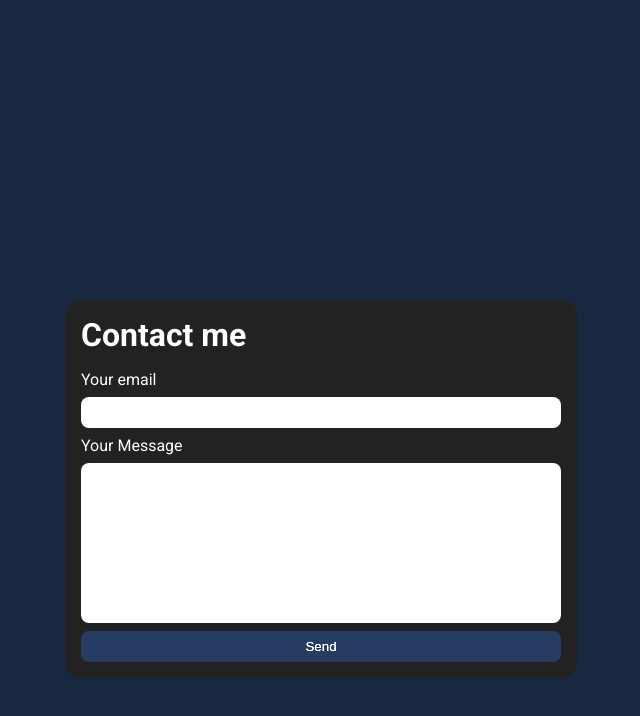
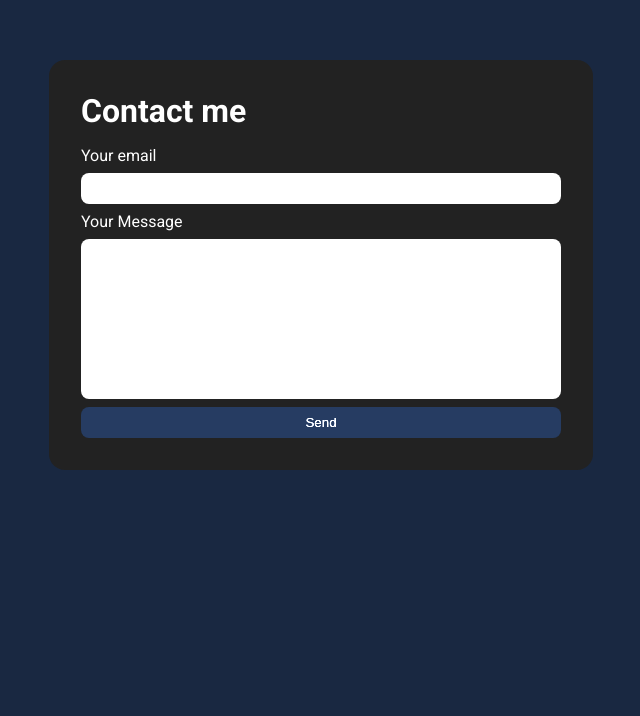
Before and after one commit to Bochen28/Bochen28.github.io, a Next.js app: page / in a window 1280 px wide. Shown: the part 2604-3320 px from the top of the page, without its empty margins (319-959 px from the left). After the commit the page ends 3154 px from the top, so only its background shows below. Built offline with nearby package versions, Linux system fonts and the light colour scheme.

Commit message:
Updated styling for contact section

```diff
--- a/src/styles/contact.module.sass
+++ b/src/styles/contact.module.sass
@@ -3,14 +3,14 @@
     display: flex
     flex-direction: column
     align-items: center
-    padding: 20rem
+    padding: 5rem 20rem
     gap: 5rem
 
 .contactBox
     display: flex
     flex-direction: column
     gap: 1rem
-    padding: 1rem
+    padding: 2rem
     border-radius: 1rem
     background: #222222
 
```
